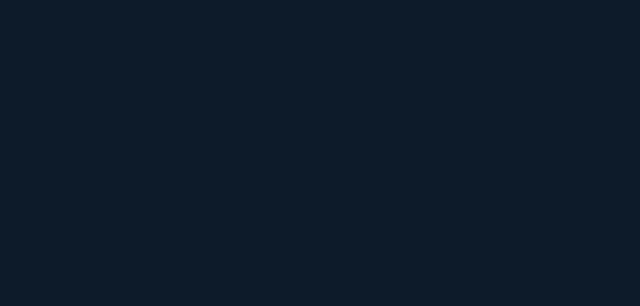
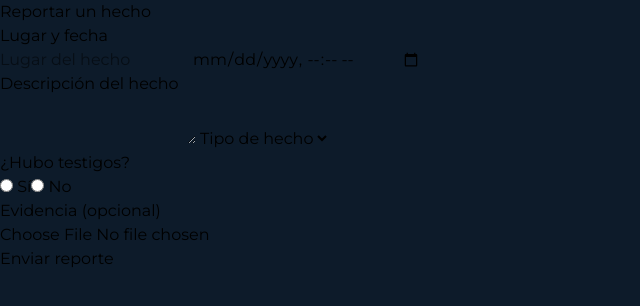
Before and after one commit to Matiassanchez18/Mapa-Riesgo-React, a React (Vite) app in the folder Mapa-Riesgo/: page /reporte in a window 1280 px wide. Before the commit this address had no page. Shown: the top 306 px of the page, without its empty margins (0-640 px from the left). Built offline with nearby package versions, Linux system fonts and the light colour scheme.

Commit message:
formulario reporte sin style

```diff
--- a/Mapa-Riesgo/src/App.jsx
+++ b/Mapa-Riesgo/src/App.jsx
@@ -3,6 +3,7 @@ import { BrowserRouter, Routes, Route } from "react-router-dom";
 import "./App.css";
 import PaginaMapa from "./Pages/PaginaMapa";
 import Home from "./Pages/Home";
+import Reporte from "./Components/Reporte";
 
 function App() {
   return (
@@ -10,6 +11,8 @@ function App() {
       <Routes>
         <Route path="/" element={<Home />} />
         <Route path="/mapa" element={<PaginaMapa />} />
+                <Route path="/reporte" element={<Reporte />} />
+
       </Routes>
     </BrowserRouter>
   );
--- /dev/null
+++ b/Mapa-Riesgo/src/Components/Reporte.jsx
@@ -0,0 +1,95 @@
+import { useState } from "react";
+// import "../Style/reporte.css"; //
+
+function Reporte() {
+  const [datos, setDatos] = useState({
+    lugar: "",
+    fecha: "",
+    descripcion: "",
+    tipo: "",
+    otroTipo: "",
+    testigos: "",
+    evidencia: null,
+  });
+
+  const handleChange = (e) => {
+    const { name, value, files } = e.target;
+    setDatos({ ...datos, [name]: files ? files[0] : value });
+  };
+
+  const handleSubmit = (e) => {
+    e.preventDefault();
+    console.log(datos);
+  };
+
+  return (
+    <div className="card-reporte">
+      <h1>Reportar un hecho</h1>
+      <form onSubmit={handleSubmit}>
+        <fieldset>
+          <legend>Lugar y fecha</legend>
+          <input
+            type="text"
+            name="lugar"
+            value={datos.lugar}
+            onChange={handleChange}
+            placeholder="Lugar del hecho"
+          />
+          <input
+            type="datetime-local"
+            name="fecha"
+            value={datos.fecha}
+            onChange={handleChange}
+          />
+        </fieldset>
+
+        <fieldset>
+          <legend>Descripción del hecho</legend>
+          <textarea
+            name="descripcion"
+            value={datos.descripcion}
+            onChange={handleChange}
+          />
+
+          <select name="tipo" value={datos.tipo} onChange={handleChange}>
+            <option value="">Tipo de hecho</option>
+            <option value="robo">Robo</option>
+            <option value="accidente">Accidente</option>
+            <option value ="violencia">Violencia</option>
+            <option value="otro">Otro</option>
+          </select>
+
+          {datos.tipo === "otro" && (
+            <input
+              type="text"
+              name="otroTipo"
+              value={datos.otroTipo}
+              onChange={handleChange}
+              placeholder="Especificá el tipo"
+            />
+          )}
+
+          <p>¿Hubo testigos?</p>
+          <label>
+            <input type="radio" name="testigos" value="si"
+              checked={datos.testigos === "si"} onChange={handleChange} /> Sí
+          </label>
+          <label>
+            <input type="radio" name="testigos" value="no"
+              checked={datos.testigos === "no"} onChange={handleChange} /> No
+          </label>
+        </fieldset>
+
+        <fieldset>
+          <legend>Evidencia (opcional)</legend>
+          <input type="file" name="evidencia" accept="image/*,video/*"
+            onChange={handleChange} />
+        </fieldset>
+
+        <button type="submit">Enviar reporte</button>
+      </form>
+    </div>
+  );
+}
+
+export default Reporte;
```
